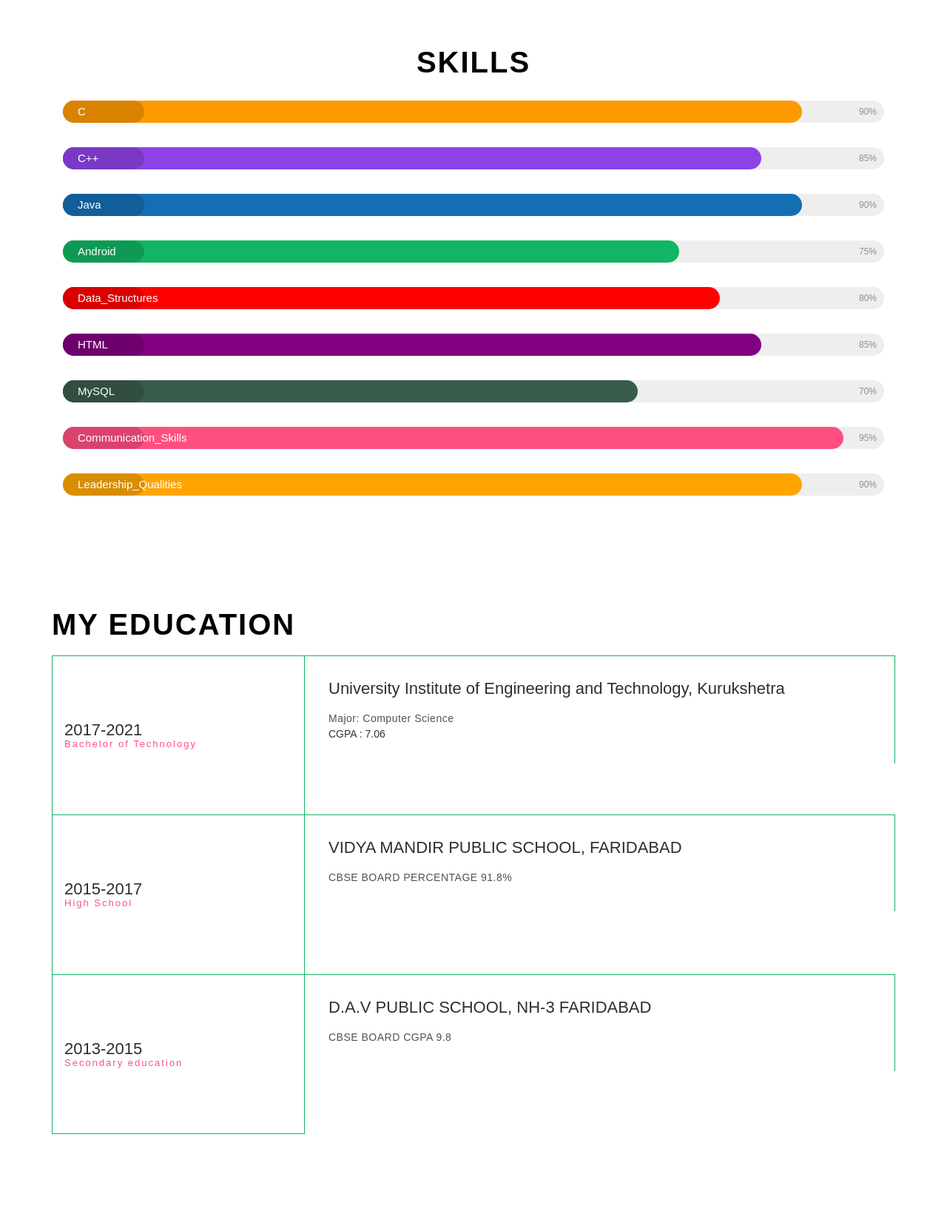
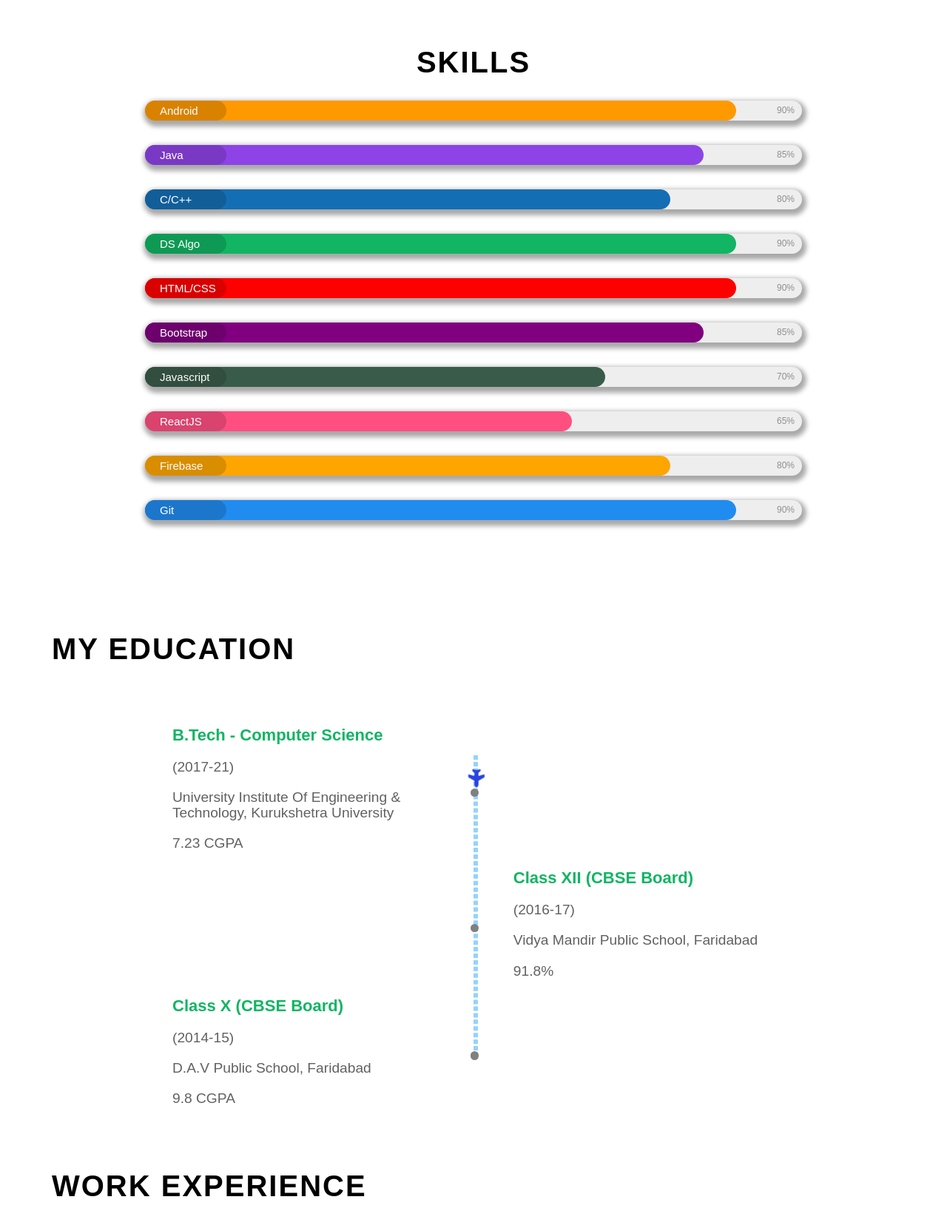
Before and after one commit to aman4411/aman4411.github.io, a plain HTML site: page index.html in a window 1280 px wide. Shown: the part 1140-2800 px from the top of the page at 74% size. Drawn offline with Linux system fonts and the light colour scheme; a web font is replaced by a local one.

Commit message:
experience section added

```diff
--- a/css/index.css
+++ b/css/index.css
@@ -11,10 +11,12 @@ p{
 	position:relative;
 	display:block;
 	margin-bottom:33px;
-	width:100%;
+	width:80%;
 	background:#eee;
-	height:30px;
+	height:27px;
 	border-radius:35px;
+	box-shadow: 2px 4px 6px 4px darkgrey;
+	margin-left: 10%;
 	-moz-border-radius:35px;
 	-webkit-border-radius:35px;
 	-webkit-transition:0.4s linear;
@@ -47,8 +49,8 @@ p{
 	display:block;
 	background:rgba(0, 0, 0, 0.15);
 	padding:0 20px;
-	height:30px;
-	line-height:30px;
+	height:27px;
+	line-height:27px;
 	-webkit-border-radius:35px;
 	-moz-border-radius:35px;
 	-moz-border-radius:35px;
@@ -56,7 +58,7 @@ p{
 }
 
 .skillbar-bar {
-	height:30px;
+	height:27px;
 	width:0px;
 	background:#6adcfa;
 	border-radius:35px;
@@ -69,8 +71,8 @@ p{
 	right:10px;
 	top:0;
 	font-size:12px;
-	height:30px;
-	line-height:30px;
+	height:27px;
+	line-height:27px;
 	color:#ffffff;
 	color:rgba(0, 0, 0, 0.4);
 }
--- a/css/style.css
+++ b/css/style.css
@@ -1836,3 +1836,99 @@ iframe {
 	background: rgba(25, 25, 25, 0.99) !important;
 	padding: .3em 1em 0 !important;
 }
+
+section{
+    display: flex;
+    width: 100%;
+    height: auto;
+    flex-direction: column;
+    align-items: center;
+}
+
+.timeline{
+    position: relative;
+    width: 75%;
+    /* border: 1px solid black; */
+}
+
+.timeline-box{
+    position: relative;
+    width: 40%;
+    margin: 5px;
+    /* border: 1px solid black; */
+    left: 5%;
+    min-height: 150px;
+    display: flex;
+    flex-direction: column;
+    /* align-items: center; */
+    justify-content: center;
+}
+
+.timeline-box div{
+    margin-left: 20px;
+}
+
+.timeline-box div h1{
+    font-size: 22px;
+    margin: 10px 0px;
+    font-weight: 700;
+    color: orangered;
+}
+
+/* .timeline-box div h1{
+    content: " ";
+    background: url();
+} */
+
+.timeline-box div h2{
+    font-size: 1.2rem;
+    margin: 10px 0px;
+    font-weight: 500;
+    color: #616161;
+}
+
+.timeline-box:nth-child(2n){
+    left: 53%;
+}
+
+.timeline-divider{
+    position: absolute;
+    width: 0;
+    height: 75%;
+    border: 3px dashed #0096fa6b;
+    top: 10%;
+    left: 50%;
+}
+
+.timeline-traveller{
+    font-size: 22px;
+    position: sticky;
+    top: 50%;
+    transform: rotate(90deg);
+    z-index: 1;
+    color: #2743e0;
+}
+
+.timeline-box:nth-child(2n+1)::after{
+    content: " ";
+    position: absolute;
+    top: 50%;
+    right: -13%;
+    border-radius: 50%;
+    width: 0.7rem;
+    height: 0.7rem;
+    background-color: gray;
+    z-index: 1;
+}
+
+.timeline-box:nth-child(2n)::before{
+    content: " ";
+    position: absolute;
+    top: 50%;
+    left: -9.9%;
+    border-radius: 50%;
+    width: 0.7rem;
+    height: 0.7rem;
+    background-color: gray;
+    z-index: 1;
+}
--- a/index.html
+++ b/index.html
@@ -2,7 +2,7 @@
 <!DOCTYPE html>
 <html lang="en">
 <head>
-<title>AMAN'S PORTFOLIO</title>
+<title>AMAN MEHTA | PORTFOLIO</title>
 <!-- custom-theme -->
 <meta name="viewport" content="width=device-width, initial-scale=1">
 <meta http-equiv="Content-Type" content="text/html; charset=utf-8" />
@@ -25,7 +25,7 @@ Smartphone Compatible web template, free webdesigns for Nokia, Samsung, LG, Sony
 <!-- font-awesome-icons -->
 <link href="css/font-awesome.css" rel="stylesheet">
 <!-- //font-awesome-icons -->
-
+<script src="https://kit.fontawesome.com/56eb8bdd03.js" crossorigin="anonymous"></script>
 <link href="https://fonts.googleapis.com/css?family=Fira+Sans+Condensed" rel="stylesheet">
 
 </head>
@@ -56,7 +56,8 @@ Smartphone Compatible web template, free webdesigns for Nokia, Samsung, LG, Sony
 							<li><a class="page-scroll scroll" href="#about">About</a></li>
 							<li><a class="page-scroll scroll" href="#skills">Skills</a></li>
 							<li><a class="page-scroll scroll" href="#education">Education</a></li>
-							<!-- <li><a class="page-scroll scroll" href="#portfolio">Portfolio</a></li> -->
+							<li><a class="page-scroll scroll" href="#experience">Experience</a></li>
+							<li><a class="page-scroll scroll" href="#portfolio">Portfolio</a></li>
 							<li><a class="page-scroll scroll" href="#contact">Contact</a></li>
 						</ul>
 					</div>
@@ -99,8 +100,8 @@ Smartphone Compatible web template, free webdesigns for Nokia, Samsung, LG, Sony
 				</div>
 				<div class="modal-body">
 					<div class="modalpad">
-						<div class="modalpop ">
-							<!-- <img src="images/about.jpg" class="img-responsive thumbnail" alt=""/> -->
+						<div class="modalpop">
+							<!-- <img src="images/about.jpg" class="img-rounded thumbnail" style="max-height: 300px; max-width: 200px;" alt=""/> -->
 						</div>
 						<div class="about-modal wthree">
 							<h3>Hi, I'm <span>AMAN MEHTA</span></h3>
@@ -108,43 +109,43 @@ Smartphone Compatible web template, free webdesigns for Nokia, Samsung, LG, Sony
 							<ul class="address">
 								<li>
 									<ul class="agileits-address-text ">
-										<li><b>D.O.B</b></li>
+										<li><b>D.O.B</b></li>&nbsp; &nbsp; &nbsp;
 										<li>01-04-1999</li>
 									</ul>
 								</li>
 								<li>
 									<ul class="agileits-address-text">
-										<li><b>PHONE </b></li>
-										<li>+(91) 8512011088</li>
+										<li><b>PHONE</b></li>&nbsp; &nbsp; &nbsp;
+										<li>8512011088</li>
 									</ul>
 								</li>
 								<li>
 									<ul class="agileits-address-text">
-										<li><b>ADDRESS </b></li>
-										<li>S.G.M Nagar, Faridabad</li>
+										<li><b>ADDRESS </b></li>&nbsp; &nbsp; &nbsp;
+										<li>Faridabad</li>
 									</ul>
 								</li>
 								<li>
 									<ul class="agileits-address-text">
-										<li><b>E-MAIL </b></li>
-										<li><a href="mailto:amanmehta4411@gmail.com"> amanmehta4411@gmail.com</a></li>
+										<li><b>EMAIL</b></li>&nbsp; &nbsp; &nbsp;
+										<li><a href="mailto:amanmehta4411@gmail.com">amanmehta4411@gmail.com</a></li>
 									</ul>
 								</li>
 								<li>
 									<ul class="agileits-address-text">
-										<li><b>WEBSITE </b></li>
-										<li><a href="https://aman4411.github.io">aman4411.github.io</a></li>
+										<li><b>WEBSITE </b></li>&nbsp; &nbsp; &nbsp;
+										<li><a href="https://aman4411.github.io">www.amanmehta.xyz</a></li>
 									</ul>
 								</li>
 								<li>
 									<ul class="agileits-address-text">
-										<li><b>LINKED-IN</b></li>
-										<li><a href="https://www.linkedin.com/in/aman4411" target="_blank">www.linkedin.com/in/aman4411</a></li>
+										<li><b>LINKEDIN</b></li>&nbsp; &nbsp; &nbsp;
+										<li><a href="https://www.linkedin.com/in/aman4411" target="_blank">linkedin.com/in/aman4411</a></li>
 									</ul>
 								</li>
 								<li>
 									<ul class="agileits-address-text">
-										<li><b>GITHUB </b></li>
+										<li><b>GITHUB </b></li>&nbsp; &nbsp; &nbsp;
 										<li><a href="https://www.github.com/aman4411" target="_blank">github.com/aman4411</a></li>
 									</ul>
 								</li>
@@ -176,7 +177,7 @@ Smartphone Compatible web template, free webdesigns for Nokia, Samsung, LG, Sony
 	</div>
 	<div class="col-md-1"></div>
 	<div data-aos="flip-right" class="col-md-3 about-right">
-		<img src="images/about.jpg" alt="" />
+		<img class="img-responsive img-rounded img-thumbnail" src="images/about.jpg" alt="" />
 	</div>
 	<div class="clearfix"></div>
 </div>
@@ -237,51 +238,56 @@ Smartphone Compatible web template, free webdesigns for Nokia, Samsung, LG, Sony
 
 
 					<div class="skillbar clearfix " data-percent="90%">
-						<div class="skillbar-title" style="background: #ff9900;"><span>C</span></div>
+						<div class="skillbar-title" style="background: #ff9900;"><span>Android</span></div>
 						<div class="skillbar-bar" style="background: #ff9900;"></div>
 						<div class="skill-bar-percent">90%</div>
 					</div> <!-- End Skill Bar -->
 
 					<div class="skillbar clearfix " data-percent="85%">
-						<div class="skillbar-title" style="background: #8e43e7;"><span>C++</span></div>
+						<div class="skillbar-title" style="background: #8e43e7;"><span>Java</span></div>
 						<div class="skillbar-bar" style="background: #8e43e7;"></div>
 						<div class="skill-bar-percent">85%</div>
 					</div> <!-- End Skill Bar -->
 
-					<div class="skillbar clearfix " data-percent="90%">
-						<div class="skillbar-title" style="background: #146eb4;"><span>Java</span></div>
+					<div class="skillbar clearfix " data-percent="80%">
+						<div class="skillbar-title" style="background: #146eb4;"><span>C/C++</span></div>
 						<div class="skillbar-bar" style="background: #146eb4;"></div>
-						<div class="skill-bar-percent">90%</div>
+						<div class="skill-bar-percent">80%</div>
 					</div> <!-- End Skill Bar -->
 
-					<div class="skillbar clearfix " data-percent="75%">
-						<div class="skillbar-title" style="background: #11b563;"><span>Android</span></div>
+					<div class="skillbar clearfix " data-percent="90%">
+						<div class="skillbar-title" style="background: #11b563;"><span>DS Algo</span></div>
 						<div class="skillbar-bar" style="background: #11b563;"></div>
-						<div class="skill-bar-percent">75%</div>
+						<div class="skill-bar-percent">90%</div>
                     </div> <!-- End Skill Bar -->
-                    <div class="skillbar clearfix " data-percent="80%">
-						<div class="skillbar-title" style="background: red;"><span>Data_Structures</span></div>
+                    <div class="skillbar clearfix " data-percent="90%">
+						<div class="skillbar-title" style="background: red;"><span>HTML/CSS</span></div>
 						<div class="skillbar-bar" style="background: red;"></div>
-						<div class="skill-bar-percent">80%</div>
+						<div class="skill-bar-percent">90%</div>
                     </div> <!-- End Skill Bar -->
                     <div class="skillbar clearfix " data-percent="85%">
-						<div class="skillbar-title" style="background: purple"><span>HTML</span></div>
+						<div class="skillbar-title" style="background: purple"><span>Bootstrap</span></div>
 						<div class="skillbar-bar" style="background: purple"></div>
 						<div class="skill-bar-percent">85%</div>
                     </div> <!-- End Skill Bar -->
                     <div class="skillbar clearfix " data-percent="70%">
-						<div class="skillbar-title" style="background: #395c4a;"><span>MySQL</span></div>
+						<div class="skillbar-title" style="background: #395c4a;"><span>Javascript</span></div>
 						<div class="skillbar-bar" style="background: #395c4a;"></div>
 						<div class="skill-bar-percent">70%</div>
                     </div> <!-- End Skill Bar -->
-                    <div class="skillbar clearfix " data-percent="95%">
-						<div class="skillbar-title" style="background: #ff4f81;"><span>Communication_Skills</span></div>
+                    <div class="skillbar clearfix " data-percent="65%">
+						<div class="skillbar-title" style="background: #ff4f81;"><span>ReactJS</span></div>
 						<div class="skillbar-bar" style="background: #ff4f81;"></div>
-						<div class="skill-bar-percent">95%</div>
+						<div class="skill-bar-percent">65%</div>
                     </div> <!-- End Skill Bar -->
-                    <div class="skillbar clearfix " data-percent="90%">
-						<div class="skillbar-title" style="background: orange;"><span>Leadership_Qualities</span></div>
+                    <div class="skillbar clearfix " data-percent="80%">
+						<div class="skillbar-title" style="background: orange;"><span>Firebase</span></div>
 						<div class="skillbar-bar" style="background: orange;"></div>
+						<div class="skill-bar-percent">80%</div>
+					</div> <!-- End Skill Bar -->
+					<div class="skillbar clearfix " data-percent="90%">
+						<div class="skillbar-title" style="background: #218cf0;"><span>Git</span></div>
+						<div class="skillbar-bar" style="background: #218cf0;"></div>
 						<div class="skill-bar-percent">90%</div>
 					</div> <!-- End Skill Bar -->
 
@@ -298,7 +304,7 @@ Smartphone Compatible web template, free webdesigns for Nokia, Samsung, LG, Sony
     <div class="container">
 	    <div  class="col-12 education-w3l">
 		     <h3 data-aos="zoom-in" class="w3l_head three">My Education</h3>
-			  <div class="education-agile-grids">
+			  <!-- <div class="education-agile-grids">
 				  <div class="education-agile-w3l">
 				     <div class="education-agile-w3l-year">
 					       <h4>2017-2021</h4>
@@ -307,7 +313,7 @@ Smartphone Compatible web template, free webdesigns for Nokia, Samsung, LG, Sony
 					 <div class="education-agile-w3l-info">
 					       <h4>University Institute of Engineering and Technology, Kurukshetra </h4>
                            <p>Major: Computer Science</p>
-                           <h5>CGPA : 7.06 </h5>
+                           <h5>CGPA : 7.21 </h5>
 
 				     </div>
 				      <div class="clearfix"></div>
@@ -338,10 +344,103 @@ Smartphone Compatible web template, free webdesigns for Nokia, Samsung, LG, Sony
 				      <div class="clearfix"></div>
 				  </div>
 
-              </div>
+              </div> -->
             </div>
         </div>
-    </div>
+	</div>
+
+	<!-- Education Section -->
+	<section>
+
+		<div class="timeline">
+
+		  <div class="timeline-box">
+
+			<div><h1><b>B.Tech - Computer Science</b></h1></div>
+			<div><h2>(2017-21)</h2></div>
+			<div><h2>University Institute Of Engineering & Technology, Kurukshetra University</h2></div>
+			<div><h2>7.23 CGPA</h2></div>
+
+		  </div>
+
+		  <div class="timeline-box">
+
+			<div><h1><b>Class XII (CBSE Board)</b></h1></div>
+			<div><h2>(2016-17)</h2></div>
+			<div><h2>Vidya Mandir Public School, Faridabad</h2></div>
+			<div><h2>91.8%</h2></div>
+
+		</div>
+
+		<div class="timeline-box">
+
+			<div><h1><b>Class X (CBSE Board)</b></h1></div>
+			<div><h2>(2014-15)</h2></div>
+			<div><h2>D.A.V Public School, Faridabad</h2></div>
+			<div><h2>9.8 CGPA</h2></div>
+
+		</div>
+
+		<div class="timeline-divider">
+			<div class="timeline-traveller">
+				<i class="fas fa-plane"></i>
+			</div>
+		</div>
+
+		</div>
+
+	</section>
+
+	<!-- Work Experience Section -->
+    <div class="education container" id="experience">
+	    	<br>
+        <div class="container">
+	        <div  class="col-12 education-w3l">
+			    <h3 data-aos="zoom-in" class="w3l_head three">Work Experience</h3>
+            </div>
+        </div>
+	</div>
+
+	<section>
+
+		<div class="timeline">
+
+		  <div class="timeline-box">
+
+			<a href = "https://www.unthinkable.co/" target="_blank"><div><h1><b>Unthinkable Solutions LLP</b></h1></div></a>
+			<div><h2>Jr. Associate Developer</h2></div>
+			<div><h2>Presently Working</h2></div>
+			<div><h2>Gurugram, Haryana</h2></div>
+
+		  </div>
+
+		  <div class="timeline-box">
+
+			<a href="https://www.allsoftsolutions.in/" target="_blank"><div><h1><b>Allsoft Solutions & Services</b></h1></div></a>
+			<div><h2>Android Intern</h2></div>
+			<div><h2>June 2019 - August 2019</h2></div>
+			<div><h2>Noida,Uttar Pradesh</h2></div>
+
+		</div>
+
+		<div class="timeline-box">
+
+			<a href="https://www.niit.com/india/" target="_blank"><div><h1><b>NIIT Pvt. Ltd.</b></h1></div></a>
+			<div><h2>Java Intern</h2></div>
+			<div><h2>June 2018 - August 2018</h2></div>
+			<div><h2>Faridabad, Haryana</h2></div>
+
+		</div>
+
+		<div class="timeline-divider">
+			<div class="timeline-traveller">
+				<i class="fas fa-car-side"></i>
+			</div>
+		</div>
+
+		</div>
+
+	</section>
 
 
 		<!-- <div data-aos="slide-up" class="col-md-2 middle">
@@ -404,7 +503,7 @@ Smartphone Compatible web template, free webdesigns for Nokia, Samsung, LG, Sony
 			<div class="col-md-4 col-sm-4 gallery-top">
 				<a href="">
 					<figure class="effect-bubba">
-						<img src="images/p7.jpg" alt="" class="img-responsive">
+						<img src="images/about.jpg" alt="" class="img-responsive">
 						<figcaption>
 							<h4>Graphic Design</h4>
 						</figcaption>
```
Also changed, not shown: favicon.ico (added), images/portfolio1.png (deleted), images/portfolio2.png (deleted), images/portfolio3.png (deleted), images/portfolio4.png (deleted), images/portfolio5.png (deleted), images/portfolio6.png (deleted), 1 other file.
